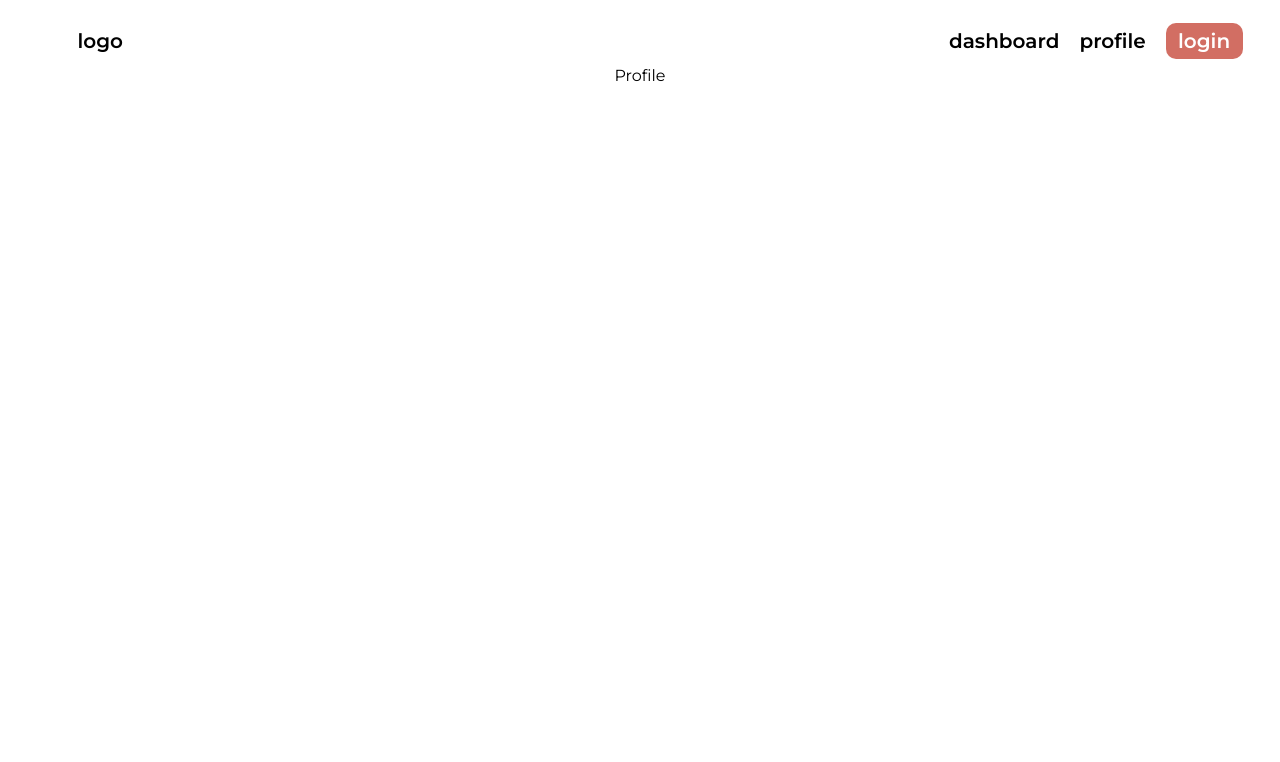
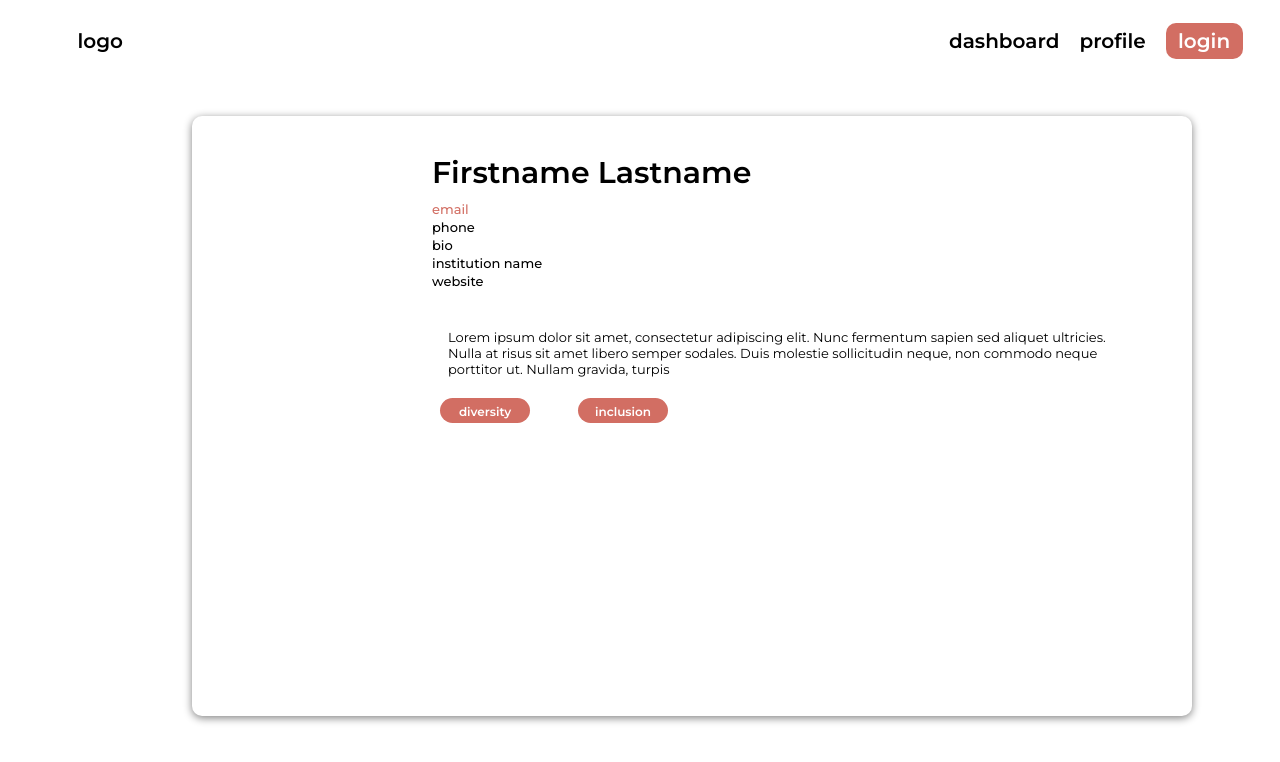
Before and after one commit to vaishunall/connectu, a React (Create React App) app: page /profile in a window 1280 px wide. Shown: the top 762 px of the page. Built offline with nearby package versions, Linux system fonts and the light colour scheme.

Commit message:
fixed file structure of card component

```diff
--- a/src/Components/NavBar/Card/card.js
+++ b/src/Components/Card/card.js
@@ -1,6 +1,6 @@
 import React, { Component } from 'react'
 import "./card.css"
-import cardImage1 from "../../../Assets/nt-bill 1.png"
+import cardImage1 from "../../Assets/nt-bill 1.png"
 import StarOutlineIcon from '@mui/icons-material/StarOutline';
 
 export default class Card extends Component {
--- a/src/Pages/Dashboard/Dashboard.js
+++ b/src/Pages/Dashboard/Dashboard.js
@@ -1,5 +1,5 @@
 import React, { Component } from 'react'
-import Card from '../../Components/NavBar/Card/card'
+import Card from '../../Components/Card/card'
 
 export default class Dashboard extends Component {
   render() {
--- a/src/Pages/LandingPage/LandingPage.js
+++ b/src/Pages/LandingPage/LandingPage.js
@@ -1,5 +1,5 @@
 import React, { Component } from 'react'
-import Card from '../../Components/NavBar/Card/card'
+import Card from '../../Components/Card/card'
 
 export default class LandingPage extends Component {
   render() {
--- a/src/Pages/Profile/Profile.css
+++ b/src/Pages/Profile/Profile.css
@@ -1,3 +1,133 @@
-.example{
-    color:white;
+*{
+    box-sizing: border-box;
 }
+
+.cardHeader{
+    text-align: left;
+    padding-top: 12%;
+    margin-right: 0%;
+    font-size: 30px;
+    font-weight: 600;
+    align-items: left;
+}
+
+.cardBody {
+    margin-left: 5%;
+}
+
+.card {
+    margin-left: 15%;
+    margin-right: 30%;
+    margin-bottom: 20%;
+    width: 1000px;
+    height: 600px;
+    background: white;
+    box-shadow: 0 2px 8px grey;
+    border-radius: 10px;
+}
+
+.cardContents {
+    margin-left: 20%;
+    margin-bottom: 7%;
+}
+
+.cardDescription{
+    text-align: left;
+    font-weight: 400;
+    font-size: 14px;
+    margin-left: 7%;
+    margin-right: 7%;
+    margin-top: 5%;
+    font-size:small;
+
+}
+
+.name {
+    color: #D26E63;
+    font-weight: 500;
+    text-align: left;
+    font-size: 15px;
+    margin-bottom: 0px;
+    margin-top: 10px;
+    font-size:small;
+    margin-right: 7%;
+}
+
+.university {
+
+    text-align: left;
+    font-weight: 500;
+    font-size: 15px;
+    margin-top: 2px;
+    margin-right: 7%;
+    font-size: small;
+}
+
+.club {
+
+    text-align: left;
+    font-weight: 500;
+    font-size: 15px;
+    padding-top: 2px;
+    padding-bottom: 0px;
+    font-size: small;
+    margin-right: 7%;
+}
+
+.eventImage{
+    margin-top: 8%;
+    margin-left: 7%;
+    margin-right: 0%;
+    margin-bottom: 0%;
+    max-width: 120px;
+    max-height: 115px;
+}
+
+.cardMain{
+    display: flex;
+    flex-direction: row;
+}
+
+.starIcon{
+    margin-top: 3%;
+    margin-right: 3%;
+}
+
+.cardTags{
+    display: flex;
+    flex-direction: row;
+}
+
+.tag{
+    background-color: #D26E63;
+    border-radius: 20px;
+    color: white;
+    font-weight: 600;
+    cursor: pointer;
+    font-size: 12px;
+    text-align: center;
+    padding: 0.5%;
+    height:25px;
+    width:90px;
+    margin-top: 1%;
+    margin-left: 6%;
+}
+
+.picture{
+    background-color: black;
+    border-radius: 20px;
+    color: white;
+    font-weight: 600;
+    cursor: pointer;
+    font-size: 12px;
+    text-align: center;
+    padding: 0.5%;
+    height:25px;
+    width:90px;
+    margin-top: 1%;
+    margin-left: 6%;
+}
+
+.tagText{
+    margin: 2%;
+}
--- a/src/Pages/Profile/Profile.js
+++ b/src/Pages/Profile/Profile.js
@@ -1,9 +1,43 @@
 import React, { Component } from 'react'
+import "./Profile.css"
 
 export default class Profile extends Component {
   render() {
     return (
-      <div>Profile</div>
+      <div>
+        <header className="main-header">
+        <nav className="nav">
+        </nav>
+        </header>
+        <main>
+        <div className="card" >
+            <div className="cardContents">
+                <div className="cardMain">
+                <div profilePicture="picture"></div>
+                {/* <img className="eventImage" src={cardImage1}></img> */}
+                <div className="cardBody">
+                    <div className="cardHeader">Firstname Lastname</div>
+                    <div className="cardDetails">
+                    <div className="name">email</div>
+                    <div className="university">phone</div>
+                    <div className="club">bio</div>
+                    <div className="club">institution name</div>
+                    <div className="club">website</div>
+                    </div>
+                </div>
+
+                </div>
+                <div className="cardDescription">
+                    <p>Lorem ipsum dolor sit amet, consectetur adipiscing elit. Nunc fermentum sapien sed aliquet ultricies. Nulla at risus sit amet libero semper sodales. Duis molestie sollicitudin neque, non commodo neque porttitor ut. Nullam gravida, turpis </p>
+                </div>
+                <div className="cardTags">
+                <div className="tag"><div className="tagText">diversity</div></div>
+                <div className="tag"><div className="tagText">inclusion</div></div>
+                </div>
+            </div>
+        </div>
+        </main>
+      </div>
     )
   }
 }
```
Also changed, not shown: src/Components/Card/card.css (renamed from src/Components/NavBar/Card/card.css).
